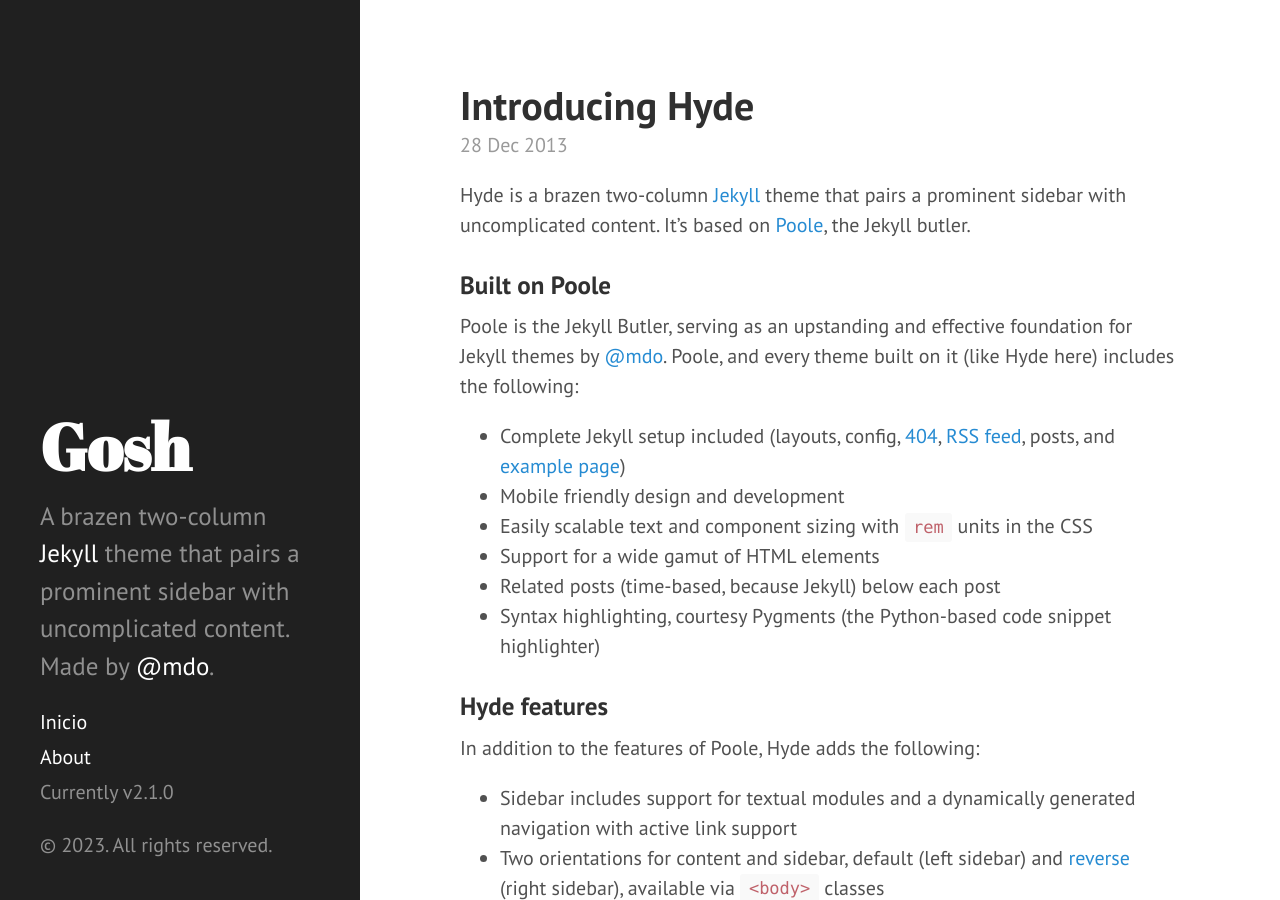
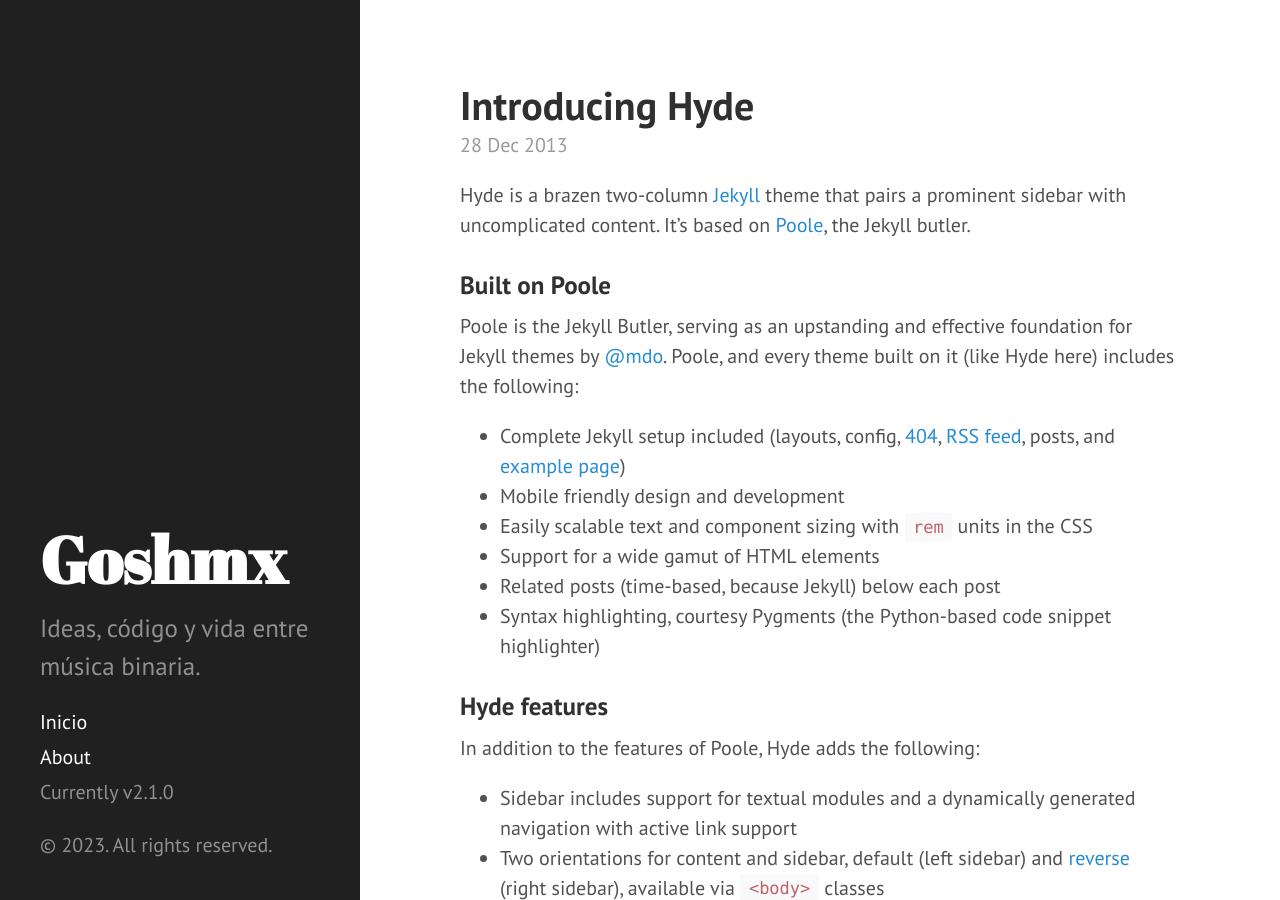
Before and after one commit to goshmx/blog, a Jekyll site: the page built from index.html, in a window 1280 px wide and 900 px high. Built offline with Jekyll 4.4.1, drawn with Linux system fonts in a browser that asks for light colours; Markdown is read by kramdown in place of the engine named in the settings; the list of posts is cut into pages by our own code.

Commit message:
Update _config.yml

```diff
--- a/_config.yml
+++ b/_config.yml
@@ -6,9 +6,9 @@ highlighter:      pygments
 permalink:        pretty
 
 # Setup
-title:            Gosh
-tagline:          'A Jekyll theme'
-description:      'A brazen two-column <a href="http://jekyllrb.com" target="_blank">Jekyll</a> theme that pairs a prominent sidebar with uncomplicated content. Made by <a href="https://twitter.com/mdo" target="_blank">@mdo</a>.'
+title:            Goshmx
+tagline:          'Blog personal'
+description:      'Ideas, código y vida entre música binaria.'
 url:              https://goshmx.github.io/blog
 baseurl:          https://goshmx.github.io/blog/
 
```
